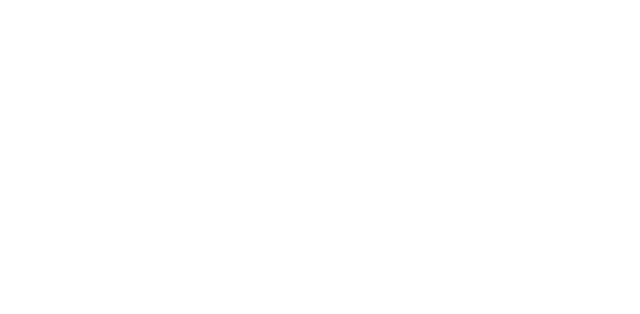
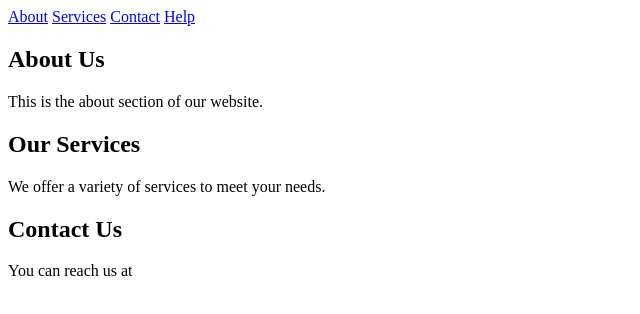
Before and after one commit to BonagiriCharan22/Cognizant, a plain HTML site: page Module1-HTML/index.html in a window 1280 px wide. Shown: the whole page, without its empty margins (0-640 px from the left). Drawn offline with Linux system fonts and the light colour scheme.

Commit message:
Module1HTML ex-2 completed

```diff
--- a/Module1-HTML/index.html
+++ b/Module1-HTML/index.html
@@ -9,18 +9,24 @@
     <section>
         <nav>
             <!--this is NavBar-->
+            <a href="#about">About</a>
+            <a href="#services">Services</a>
+            <a href="#contact">Contact</a>
+            <a href="help.html" target="_blank">Help</a>
             </nav>
     </section>
-    <section>
-        <main>
-            <!--this is main content-->
-        </main>
+    <section id="about">
+         <h1>About Us</h1>
+         <p>This is the about section of our website.</p>
     </section>
-    <section>
-        <footer>
-            <!--this is footer-->
-        </footer>
+    <section id="services">
+        <h1>Our Services</h1>
+        <p>We offer a variety of services to meet your needs.</p>
     </section>
+    <section id="contact">
+        <h1>Contact Us</h1>
+        <p>You can reach us at</p>
+        </section>
 
 </body>
 </html>
```
Also changed, not shown: Module1-HTML/help.html (added, +12 -0 lines).
